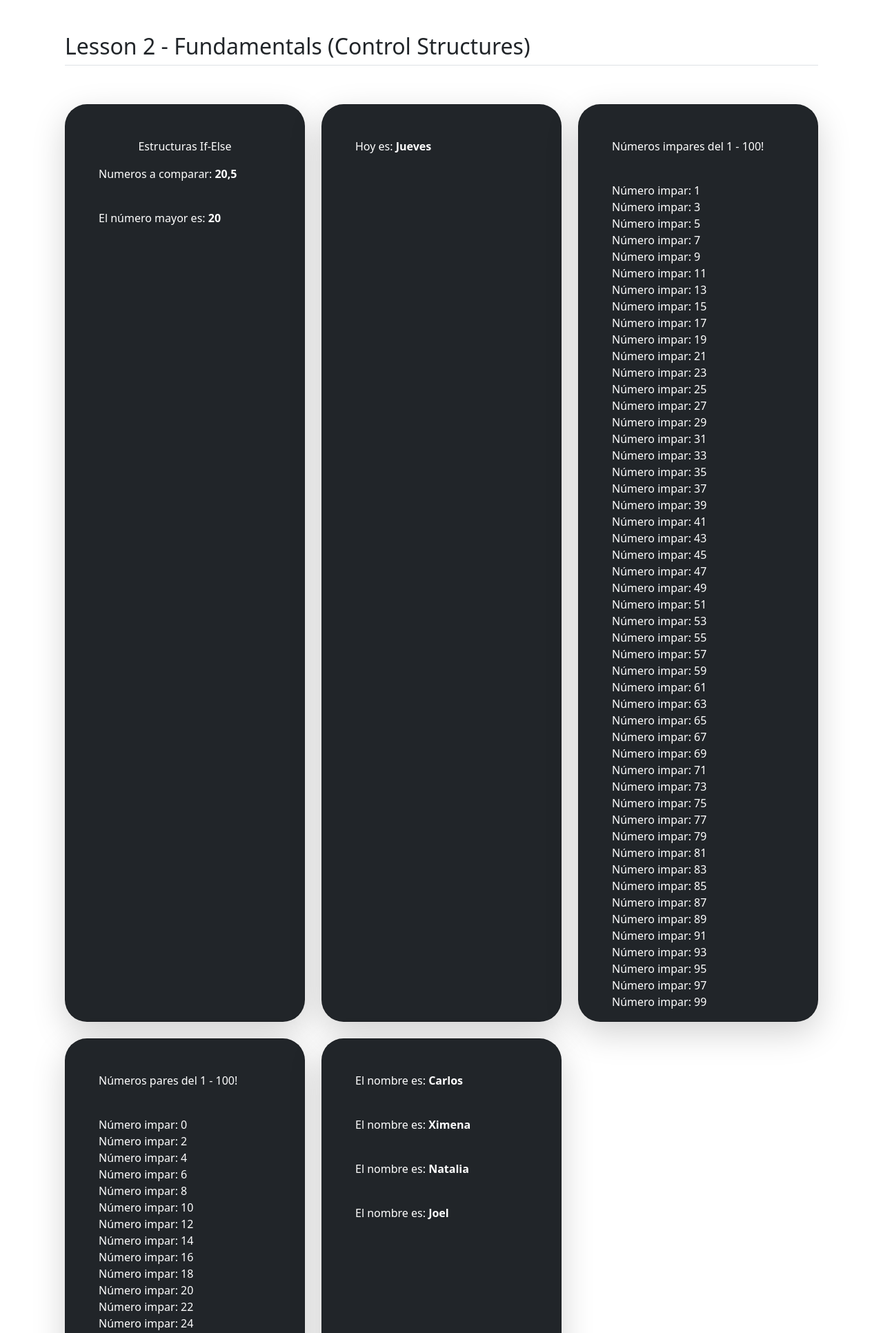
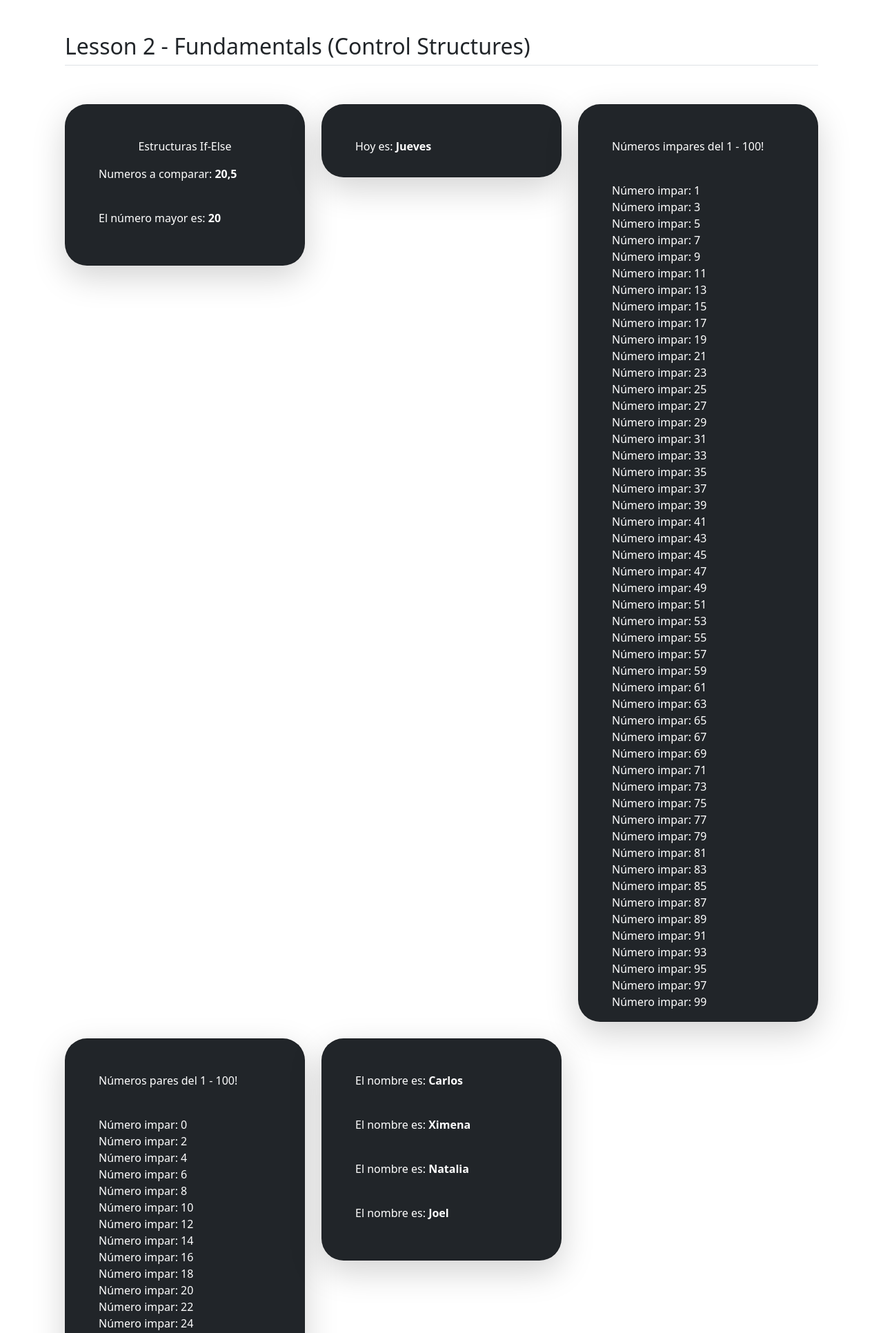
Before and after one commit to edenilsonpineda/php-learning, a PHP site: page /control_structures.php in a window 1280 px wide. Shown: the top 1932 px of the page at 69% size. Run offline with PHP 8.4, Linux system fonts and the light colour scheme; some libraries are stand-ins or nearby versions.

Commit message:
change control structures style

```diff
--- a/lesson_2/fundamentals/control_structures.php
+++ b/lesson_2/fundamentals/control_structures.php
@@ -13,10 +13,10 @@
     <main>
         <div id="custom-card" class="container px-4 py-5">
             <h2 class="pb-2 border-bottom">Lesson 2 - Fundamentals (Control Structures) </h2>
-            <div class="row row-cols-1 row-cols-lg-3 g-4 py-5">
+            <div class="row row-cols-1 row-cols-lg-3 align-items-stretch g-4 py-5">
                 <!-- Estructuras de control -->
                 <div class="col">
-                    <div class="card card-cover h-100 overflow-hidden text-white bg-dark rounded-5 shadow-lg">
+                    <div class="card overflow-hidden text-white bg-dark rounded-5 shadow-lg">
                         <div class="d-flex flex-column h-100 p-5 pb-3 text-white text-shadow-1">
                             <?php
 
@@ -49,7 +49,7 @@
 
                 <!-- Switch Case -->
                 <div class="col">
-                    <div class="card card-cover h-100 overflow-hidden text-white bg-dark rounded-5 shadow-lg">
+                    <div class="card overflow-hidden text-white bg-dark rounded-5 shadow-lg">
                         <div class="d-flex flex-column h-100 p-5 pb-3 text-white text-shadow-1">
                             <?php
 
@@ -96,7 +96,7 @@
 
                 <!-- For -->
                 <div class="col">
-                    <div class="card card-cover h-100 overflow-hidden text-white bg-dark rounded-5 shadow-lg">
+                    <div class="card overflow-hidden text-white bg-dark rounded-5 shadow-lg">
                         <div class="d-flex flex-column h-100 p-5 pb-3 text-white text-shadow-1">
                             <?php
 
@@ -118,7 +118,7 @@
 
                 <!-- While -->
                 <div class="col">
-                    <div class="card card-cover h-100 overflow-hidden text-white bg-dark rounded-5 shadow-lg">
+                    <div class="card overflow-hidden text-white bg-dark rounded-5 shadow-lg">
                         <div class="d-flex flex-column h-100 p-5 pb-3 text-white text-shadow-1">
                             <?php
 
@@ -141,7 +141,7 @@
 
                 <!-- foreach -->
                 <div class="col">
-                    <div class="card card-cover h-100 overflow-hidden text-white bg-dark rounded-5 shadow-lg">
+                    <div class="card overflow-hidden text-white bg-dark rounded-5 shadow-lg">
                         <div class="d-flex flex-column h-100 p-5 pb-3 text-white text-shadow-1">
                             <?php
 
```
